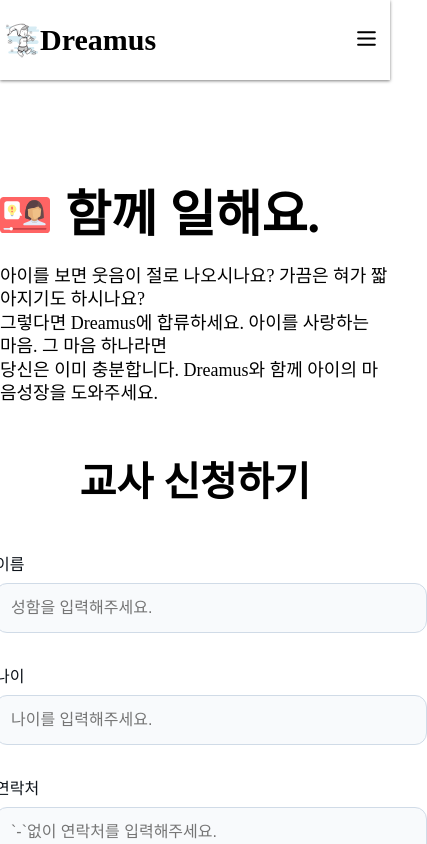
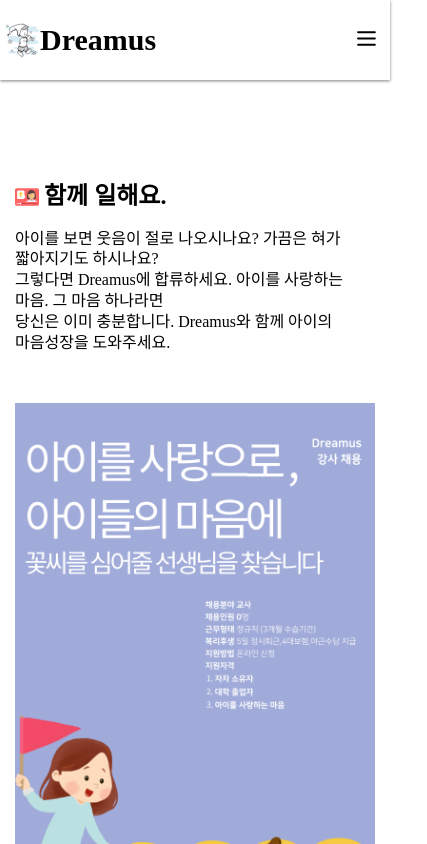
Before and after one commit to aiwebnovel/Dreamus, a React (Vite) app: page /work-together in a window 390 px wide. Shown: the top 844 px of the page, 427 px wide, since content can reach past the window. Built offline with nearby package versions, Linux system fonts and the light colour scheme.

Commit message:
feat: Work-together 컴포넌트 반응형

```diff
--- a/src/components/features/FormTextField.module.scss
+++ b/src/components/features/FormTextField.module.scss
@@ -7,11 +7,20 @@
   gap: 10px;
   padding: 10px 15px;
 
+  @include mobile {
+    width: 100%;
+  }
+
   &__label {
     display: flex;
     flex-direction: column;
     min-width: 400px;
     flex: 1;
+
+    @include mobile {
+      min-width: 0;
+      width: 100%;
+    }
   }
 
   &__title {
@@ -20,6 +29,10 @@
     padding-bottom: 8px;
     line-height: normal;
     font-size: 16px;
+
+    @include mobile {
+      font-size: 14px;
+    }
   }
 
   &__input {
@@ -38,5 +51,10 @@
     font-size: 1rem;
     font-weight: 400;
     line-height: normal;
+
+    @include mobile {
+      width: auto;
+      font-size: 14px;
+    }
   }
 }
--- a/src/components/sections/work-together/JobNotice.module.scss
+++ b/src/components/sections/work-together/JobNotice.module.scss
@@ -4,6 +4,10 @@
     max-width: 1280px;
     min-height: 100vh;
     margin: 0 auto;
+
+    @include mobile {
+      padding: 100px 15px;
+    }
   }
 
   &__desc {
@@ -18,6 +22,12 @@
       font-size: 18px;
       font-weight: 200;
       line-height: 1.3;
+
+      @include mobile {
+        font-size: 16px;
+        font-weight: 200;
+        word-break: keep-all;
+      }
     }
   }
 
@@ -25,6 +35,11 @@
     display: flex;
     align-items: center;
     justify-content: center;
+
+    @include mobile {
+      flex-direction: column;
+      gap: 100px;
+    }
   }
 
   &__titleContainer {
@@ -32,15 +47,28 @@
     align-items: center;
     gap: 15px;
 
+    @include mobile {
+      gap: 5px;
+    }
+
     &__logo {
       width: 50px;
       height: 50px;
+
+      @include mobile {
+        width: 24px;
+        height: 24px;
+      }
     }
 
     &__title {
       font-size: 50px;
       font-weight: bold;
       line-height: 1.4;
+
+      @include mobile {
+        font-size: 24px;
+      }
     }
   }
 
@@ -55,6 +83,17 @@
     &__img {
       width: 100%;
       height: 100%;
+
+      @include mobile {
+        max-width: 100%;
+        height: auto;
+      }
+    }
+  }
+
+  &__formContainer {
+    @include mobile {
+      width: 100%;
     }
   }
 
@@ -72,6 +111,10 @@
       font-weight: bold;
       line-height: 1.4;
       margin-bottom: 30px;
+
+      @include mobile {
+        font-size: 24px;
+      }
     }
 
     &__form {
--- a/src/components/sections/work-together/JobNotice.tsx
+++ b/src/components/sections/work-together/JobNotice.tsx
@@ -62,7 +62,7 @@
             </div>
             <div className={styles.job__apply}>
               <h2 className={styles.job__apply__title}>교사 신청하기</h2>
-              <div>
+              <div className={styles.job__formContainer}>
                 <form
                   onSubmit={handleSubmit}
                   className={styles.job__apply__form}
```
